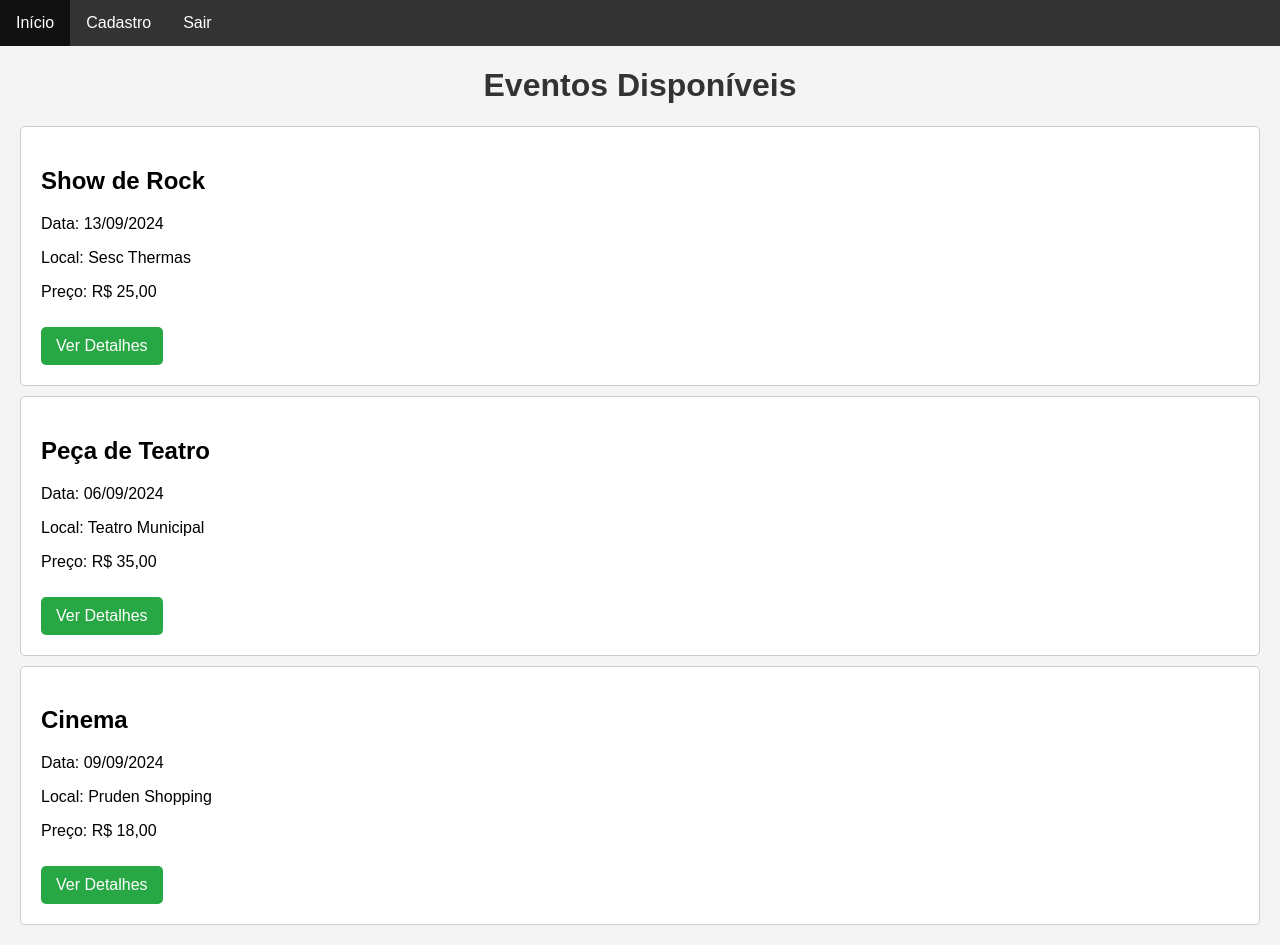
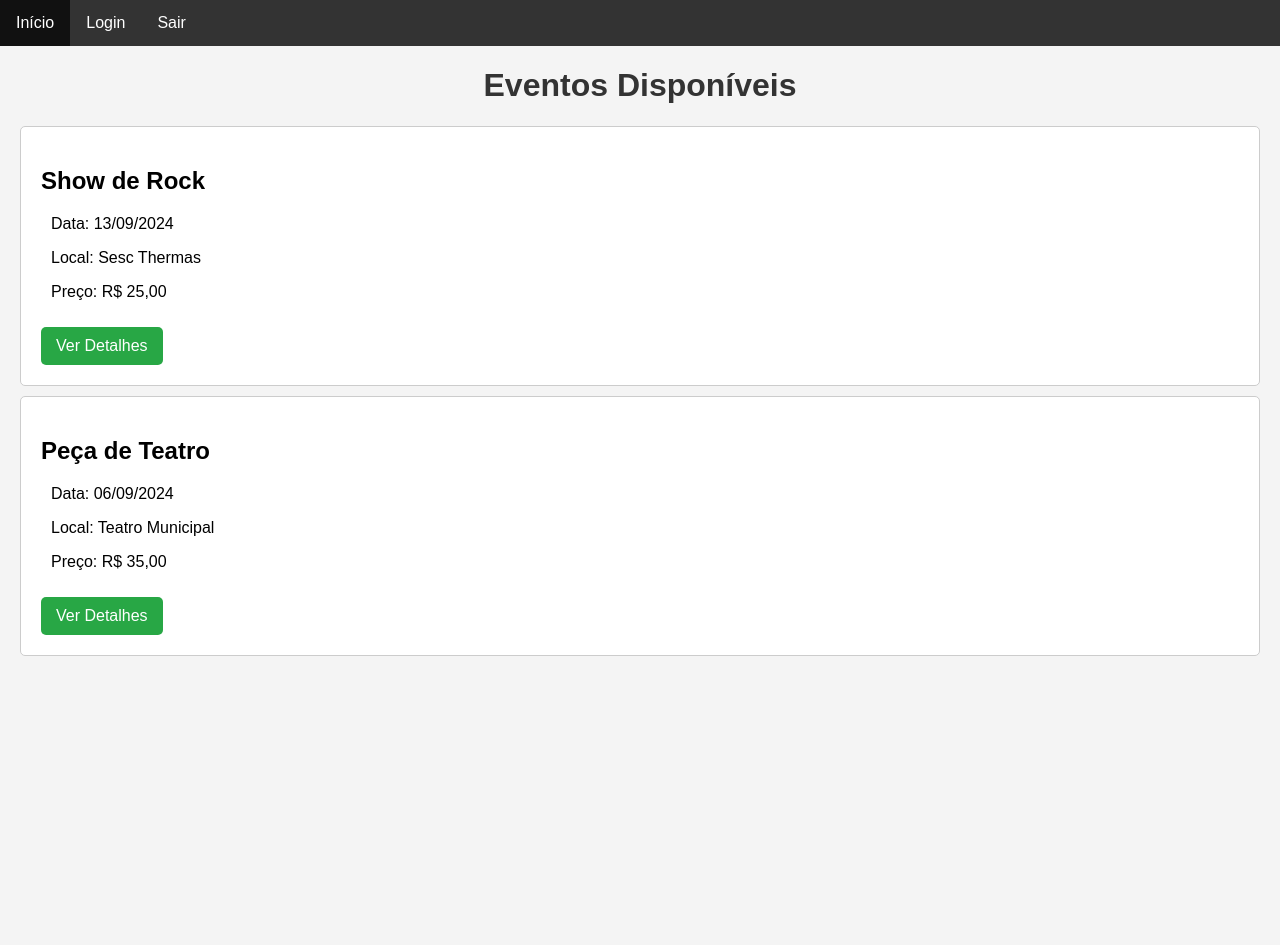
Before and after one commit to MFazioni/Atividade01-PPI, a website: page publico/index.html in a window 1280 px wide. After the commit the page ends 800 px from the top, so only its background shows below. Drawn offline with Linux system fonts and the light colour scheme.

Commit message:
atualizandoi

```diff
--- a/publico/css/estilo.css
+++ b/publico/css/estilo.css
@@ -6,6 +6,9 @@
     align-items: center;
     height: 100vh;
     margin: 0;
+}
+p, label{
+    padding-left: 10px;
 }
 
 
@@ -100,7 +103,7 @@ h1 {
     border-radius: 5px;
 }
 
-.details-button {
+.botaodetalhe {
     display: inline-block;
     margin-top: 10px;
     padding: 10px 15px;
@@ -110,7 +113,7 @@ h1 {
     border-radius: 5px;
 }
 
-.details-button:hover {
+.botaodetalhe:hover {
     background-color: #218838;
 }
 
--- a/publico/index.html
+++ b/publico/index.html
@@ -8,7 +8,7 @@
 </head>
 <ul class="menu">
     <li class="listamenu"><a href="index.html">Início</a></li>
-    <li class="listamenu" ><a href="/cadastro.html">Cadastro</a></li>
+    <li class="listamenu" ><a href="/login.html">Login</a></li>
     <li class="listamenu" ><a href="/logout">Sair</a></li>
 </ul>
 
@@ -22,22 +22,16 @@
             <p>Data: 13/09/2024</p>
             <p>Local: Sesc Thermas</p>
             <p>Preço: R$ 25,00</p>
-            <a href="/detalhesrock.html" class="details-button">Ver Detalhes</a>
+            <a href="/detalhesrock.html" class="botaodetalhe">Ver Detalhes</a>
         </li>
         <li>
             <h2>Peça de Teatro</h2>
             <p>Data: 06/09/2024</p>
             <p>Local: Teatro Municipal</p>
             <p>Preço: R$ 35,00</p>
-            <a href="/publico/login.html" class="details-button">Ver Detalhes</a>
+            <a href="/detalhesteatro.html" class="botaodetalhe">Ver Detalhes</a>
         </li>
-        <li>
-            <h2>Cinema</h2>
-            <p>Data: 09/09/2024</p>
-            <p>Local: Pruden Shopping</p>
-            <p>Preço: R$ 18,00</p>
-            <a href="/publico/login.html" class="details-button">Ver Detalhes</a>
-        </li>
+
 
     </ul>
 
```
Also changed, not shown: privado/detalhesrock.html (+7 -3 lines), privado/detalhesteatro.html (+3 -2 lines), publico/login.html (+7 -0 lines), publico/script.js (+18 -0 lines).
